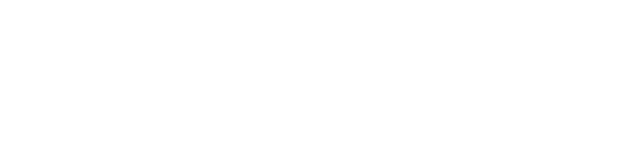
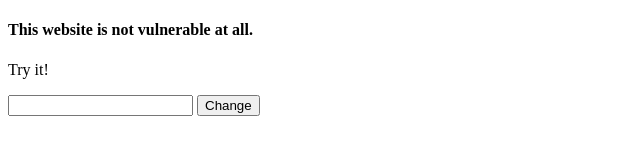
Before and after one commit to mehdiahmeda/totally-safe-website, a plain HTML site: page index.html in a window 1280 px wide. Shown: the whole page, without its empty margins (0-640 px from the left). Drawn offline with Linux system fonts and the light colour scheme.

Commit message:
Update index.html

```diff
--- a/index.html
+++ b/index.html
@@ -1,7 +1,12 @@
 <!DOCTYPE html>
 <head>
-
+  <title>Not Vulnerable</title>
 </head>
 <body>
-
+  <h4>This website is not vulnerable at all.</h4>
+  <p>Try it!</p>
+  <form>
+    <input type="text" name="val">
+    <input type="submit" value="Change">
+  </form>
 </body>
```
